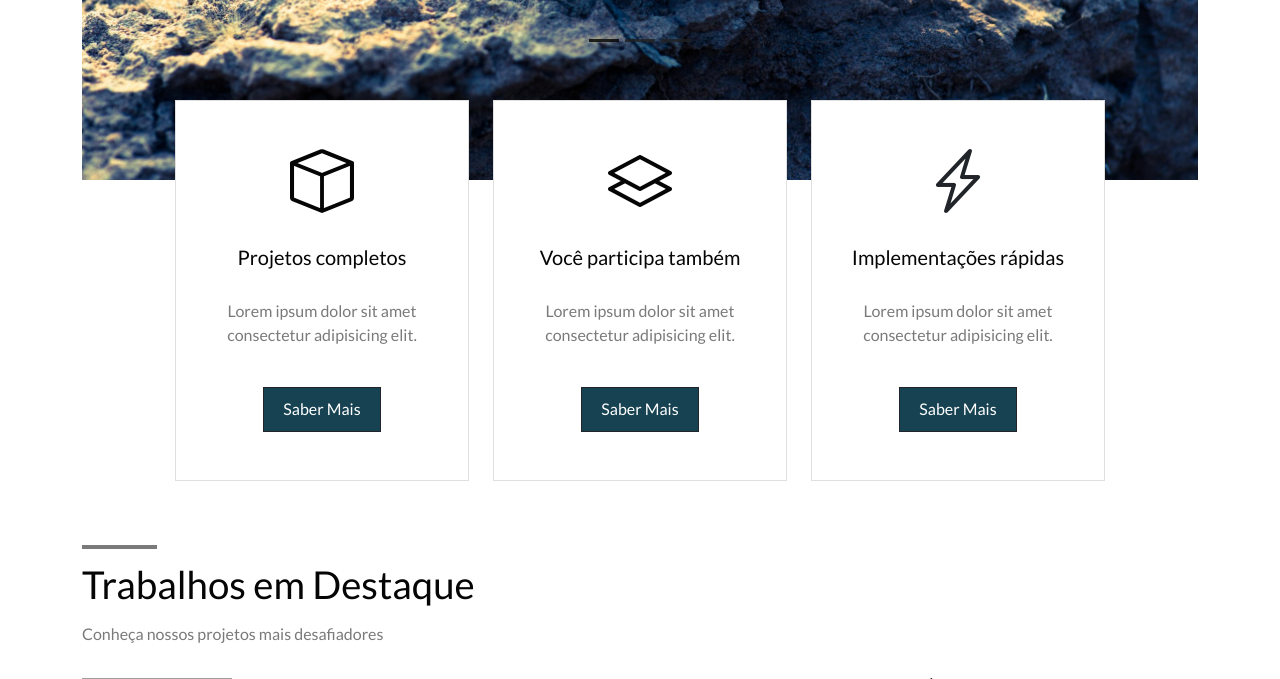
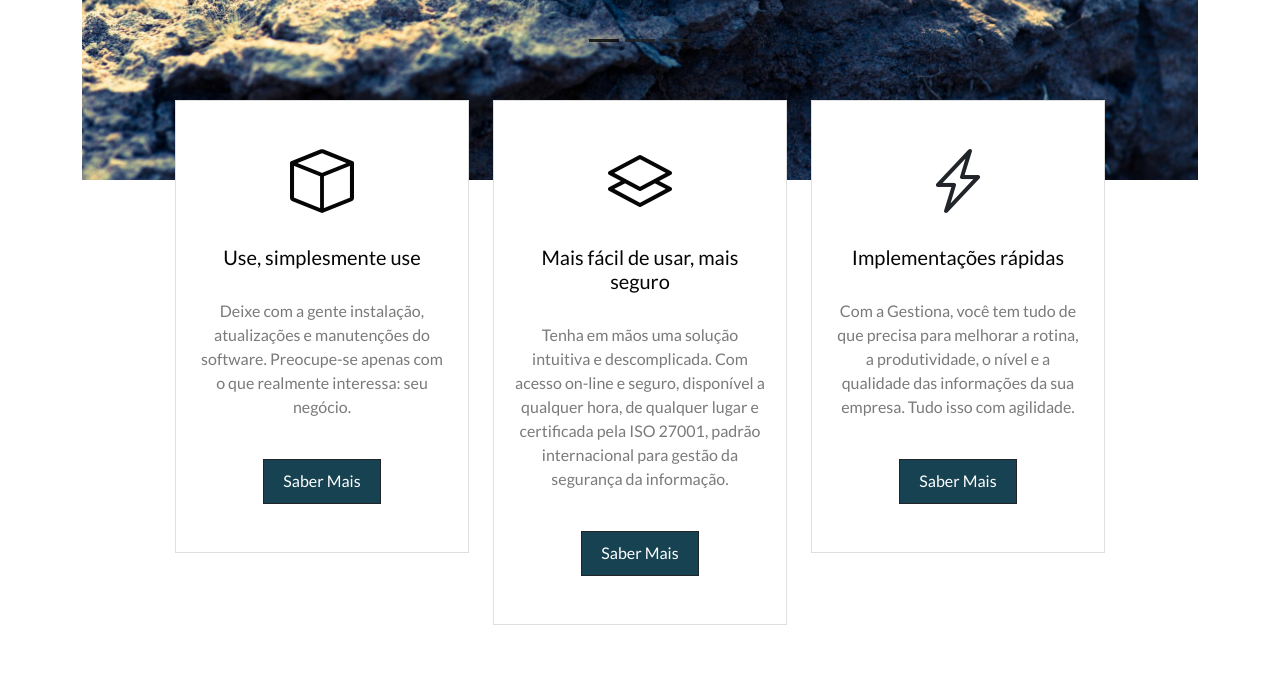
Before and after one commit to pedrocarvalhoaguiar/gestiona-flask, a Flask app: page / in a window 1280 px wide. Shown: the part 693-1372 px from the top of the page. Run offline with Flask 2, Linux system fonts and the light colour scheme; grey boxes are pictures that could not be loaded.

```diff
--- /dev/null
+++ b/desactivate/pyvenv.cfg
@@ -0,0 +1,3 @@
+home = C:\Users\pedri\AppData\Local\Programs\Python\Python39
+include-system-site-packages = false
+version = 3.9.6
--- a/templates/index.html
+++ b/templates/index.html
@@ -46,9 +46,9 @@
                 <div class="card text-center">
                     <i class="bi bi-box primary-color"></i>
                     <div class="card-body">
-                        <h5 class="card-title primary-color">Projetos completos</h5>
+                        <h5 class="card-title primary-color">Use, simplesmente use</h5>
                         <p class="card-text secondary-color">
-                            Lorem ipsum dolor sit amet consectetur adipisicing elit.
+                            Deixe com a gente instalação, atualizações e manutenções do software. Preocupe-se apenas com o que realmente interessa: seu negócio.
                         </p>
                         <a href="#" class="btn btn-dark">Saber Mais</a>
                     </div>
@@ -58,9 +58,9 @@
                 <div class="card text-center">
                     <i class="bi bi-layers primary-color"></i>
                     <div class="card-body">
-                        <h5 class="card-title primary-color">Você participa também</h5>
+                        <h5 class="card-title primary-color">Mais fácil de usar, mais seguro</h5>
                         <p class="card-text secondary-color">
-                            Lorem ipsum dolor sit amet consectetur adipisicing elit.
+                            Tenha em mãos uma solução intuitiva e descomplicada. Com acesso on-line e seguro, disponível a qualquer hora, de qualquer lugar e certificada pela ISO 27001, padrão internacional para gestão da segurança da informação.
                         </p>
                         <a href="#" class="btn btn-dark">Saber Mais</a>
                     </div>
@@ -74,7 +74,7 @@
                             Implementações rápidas
                         </h5>
                         <p class="card-text secondary-color">
-                            Lorem ipsum dolor sit amet consectetur adipisicing elit.
+                            Com a Gestiona, você tem tudo de que precisa para melhorar a rotina, a produtividade, o nível e a qualidade das informações da sua empresa. Tudo isso com agilidade.
                         </p>
                         <a href="#" class="btn btn-dark">Saber Mais</a>
                     </div>
```
Also changed, not shown: 2 other files.
